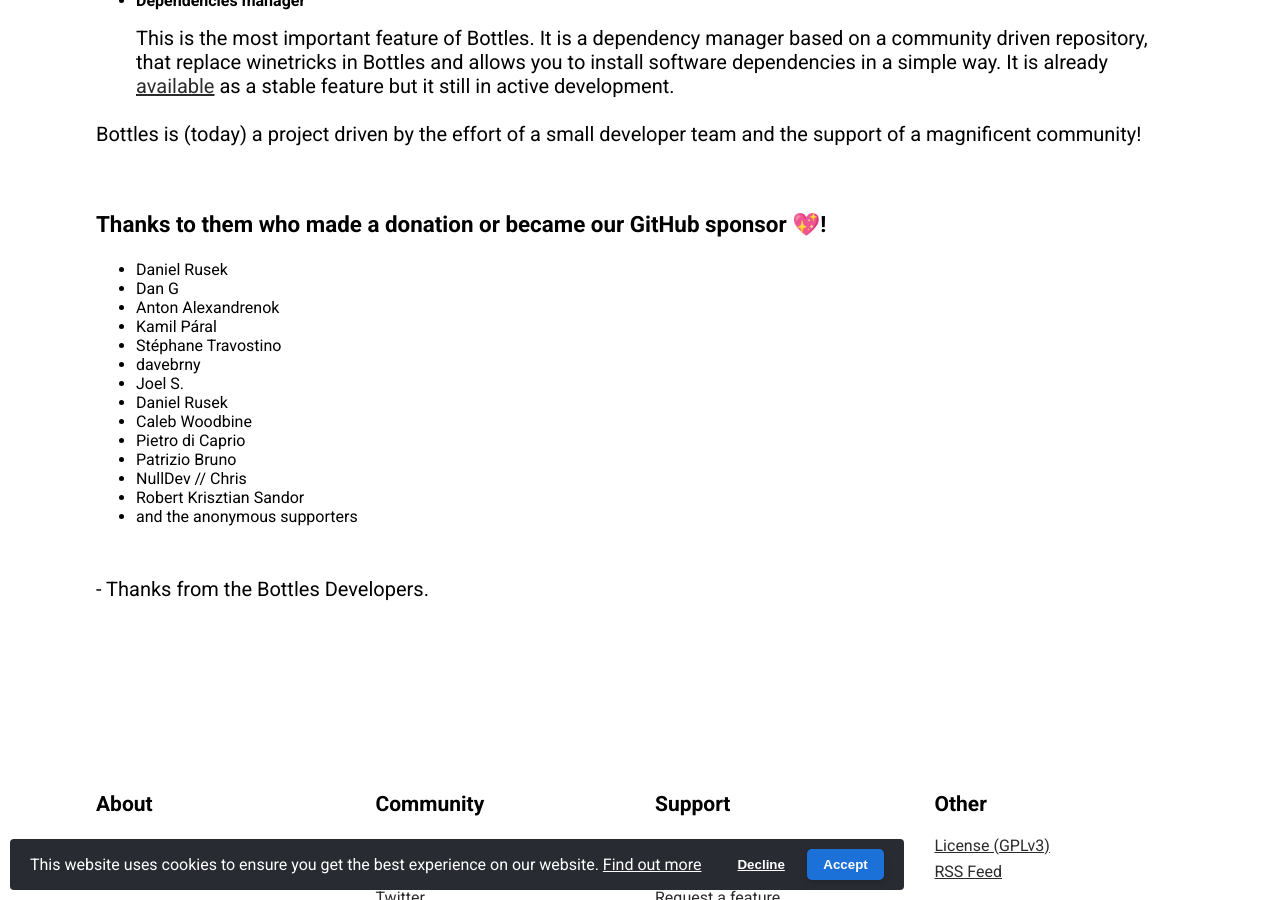
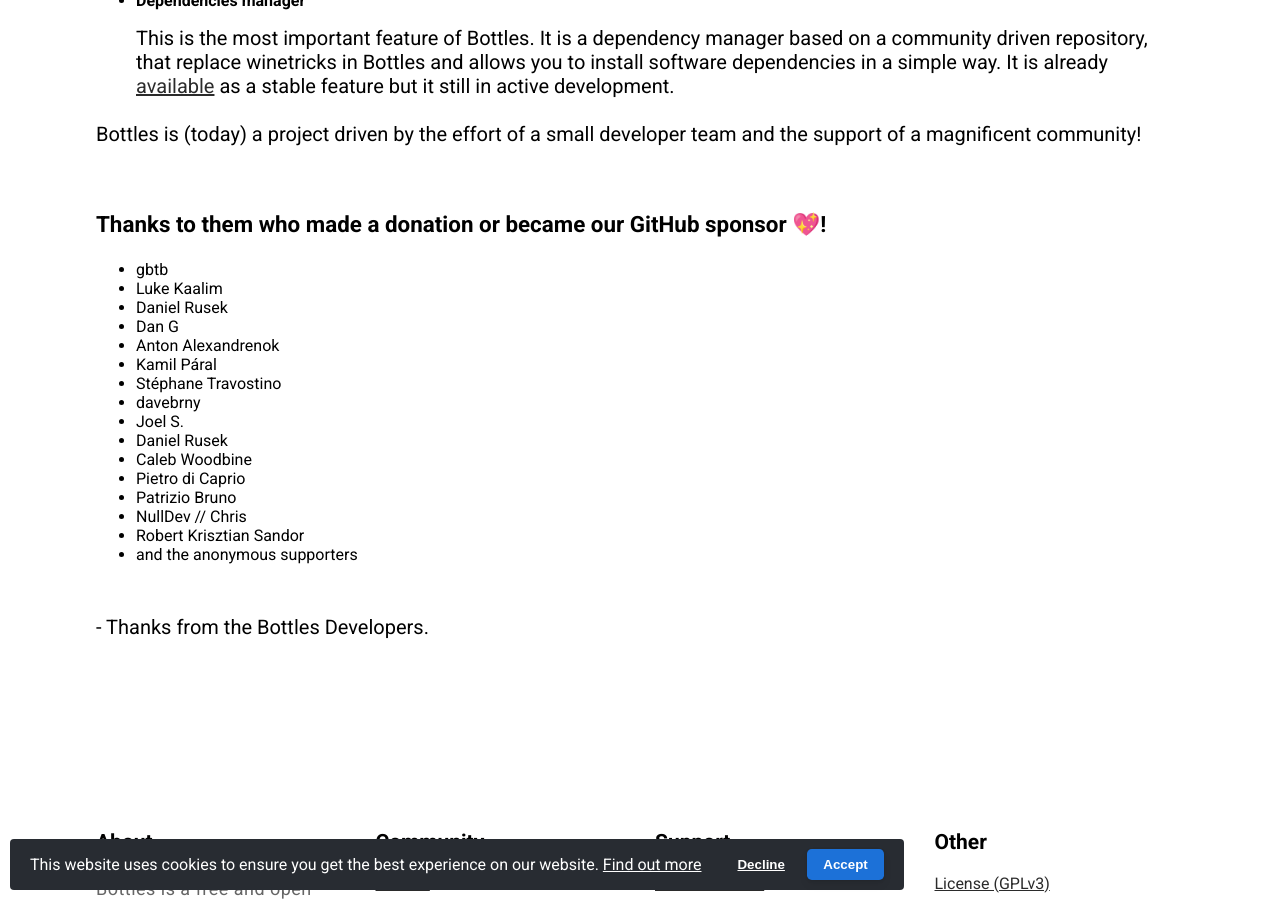
Before and after one commit to bottlesdevs/website, a Jekyll site: the page built from funding.md, in a window 1280 px wide and 900 px high, scrolled down 904 px. Built offline with Jekyll 4.4.1, drawn with Linux system fonts in a browser that asks for light colours; nearby versions of some CDN libraries; comment, search, counter and statistics services are not loaded.

Commit message:
Update funding.md

```diff
--- a/funding.md
+++ b/funding.md
@@ -67,6 +67,8 @@
     <br />
     <h3>Thanks to them who made a donation or became our GitHub sponsor 💖!</h3>
     <ul>
+      <li>gbtb</li>
+      <li>Luke Kaalim</li>
       <li>Daniel Rusek</li>
       <li>Dan G</li>
       <li>Anton Alexandrenok</li>
```
